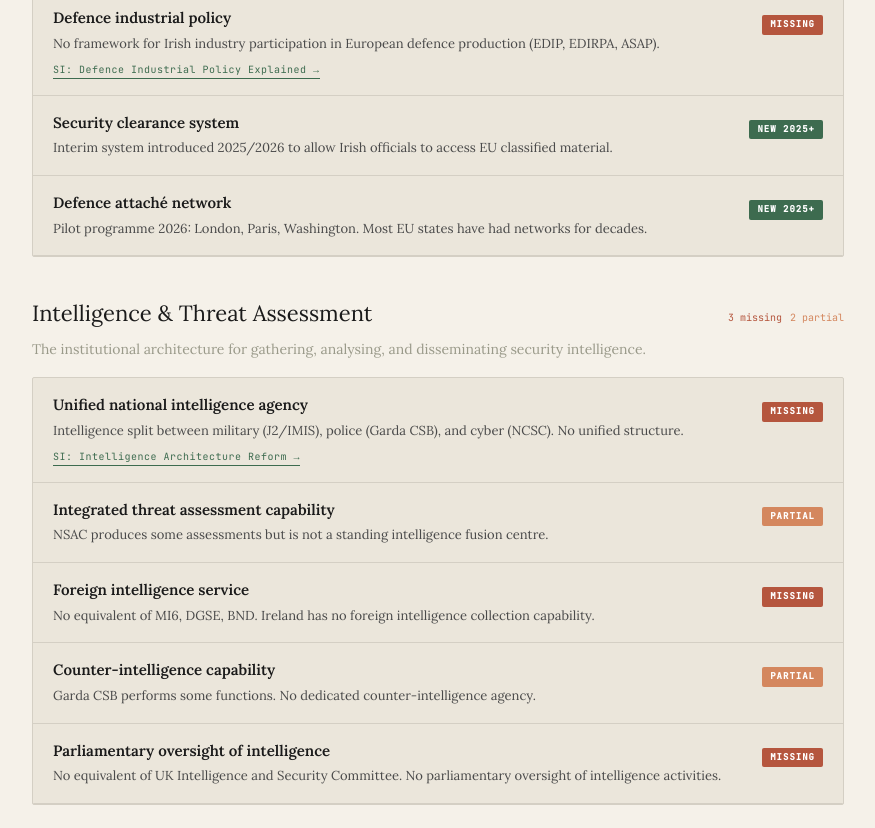
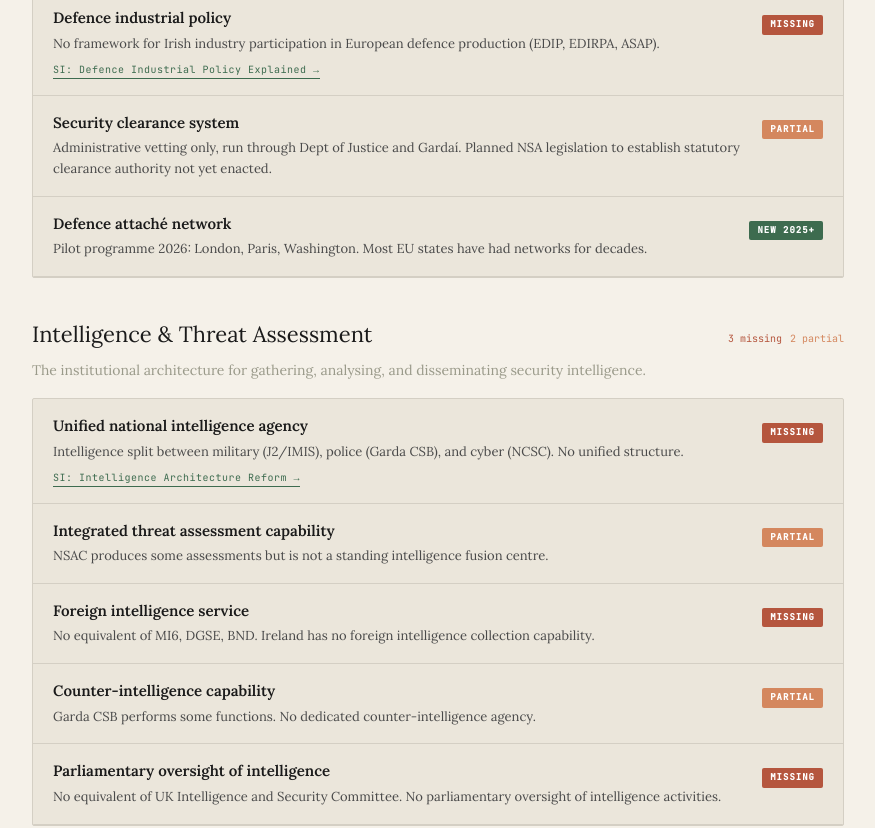
Before and after one commit to scosullivan/security-ireland, a Next.js app: page /checklist in a window 1280 px wide. Shown: the part 1220-2048 px from the top of the page, without its empty margins (202-1077 px from the left). Built offline with nearby package versions, Linux system fonts and the light colour scheme.

Commit message:
Update page.tsx

```diff
--- a/src/app/checklist/page.tsx
+++ b/src/app/checklist/page.tsx
@@ -178,7 +178,7 @@ const sections = [
       { framework: 'National Security Committee (standing)', status: 'PARTIAL', detail: 'Exists but meets irregularly. No permanent secretariat. No published terms of reference.' },
       { framework: 'National Security Analysis Centre', status: 'PARTIAL', detail: 'NSAC established 2019 under Dept of Taoiseach. Understaffed and underpowered compared to equivalents.' },
       { framework: 'Defence industrial policy', status: 'MISSING', detail: 'No framework for Irish industry participation in European defence production (EDIP, EDIRPA, ASAP).', link: { href: '/publications/defence-industrial-policy', label: 'Defence Industrial Policy Explained' } },
-      { framework: 'Security clearance system', status: 'NEW 2025+', detail: 'Interim system introduced 2025/2026 to allow Irish officials to access EU classified material.' },
+      { framework: 'Security clearance system', status: 'PARTIAL', detail: 'Administrative vetting only, run through Dept of Justice and Garda\u00ed. Planned NSA legislation to establish statutory clearance authority not yet enacted.' },
       { framework: 'Defence attach\u00e9 network', status: 'NEW 2025+', detail: 'Pilot programme 2026: London, Paris, Washington. Most EU states have had networks for decades.' },
     ],
   },
```
